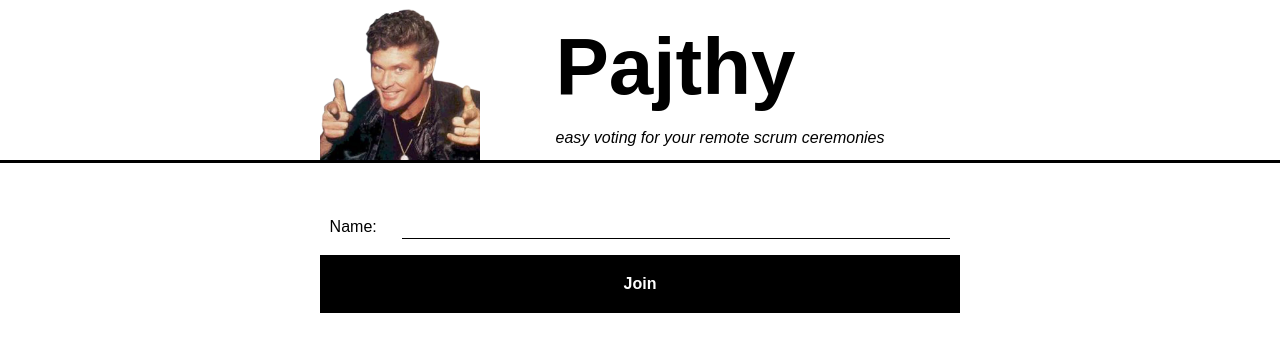
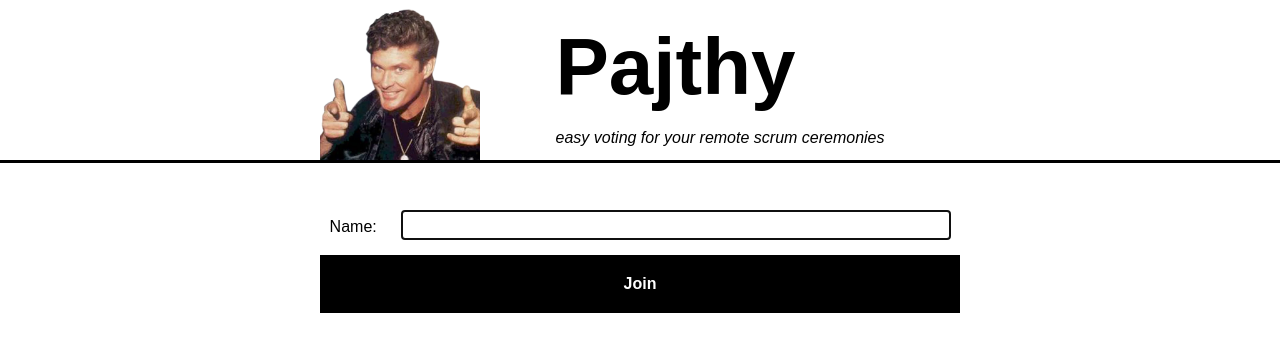
Before and after one commit to akarasz/pajthy, a React (Create React App) app: page /1 in a window 1280 px wide. Shown: the top 352 px of the page. Built offline with nearby package versions, Linux system fonts and the light colour scheme.

Commit message:
fix: autofocus on name field

```diff
--- a/src/Vote.jsx
+++ b/src/Vote.jsx
@@ -6,7 +6,7 @@ import { Button } from "./Commons.jsx"
 import { join, choices as getChoices, vote } from "./api.js"
 import { baseUrl } from "./api.js"
 
-const TextInput = ({ name, onChange, onEnter }) => {
+const TextInput = ({ name, autoFocus, onChange, onEnter }) => {
   const handleKeyPress = (e) => {
     if (e.key === "Enter") {
       onEnter?.()
@@ -18,6 +18,7 @@ const TextInput = ({ name, onChange, onEnter }) => {
       <input
         id={name}
         type="text"
+        autoFocus={autoFocus}
         onChange={onChange}
         onKeyPress={handleKeyPress} />
     </div>)
@@ -35,7 +36,7 @@ const JoinForm = ({ onClickJoin }) => {
   }
 
   return (<div className="content">
-    <TextInput name="Name" onChange={handleChange} onEnter={handleClick} />
+    <TextInput name="Name" onChange={handleChange} onEnter={handleClick} autoFocus />
     <Button text="Join" onClick={handleClick} />
   </div>)
 }
```
